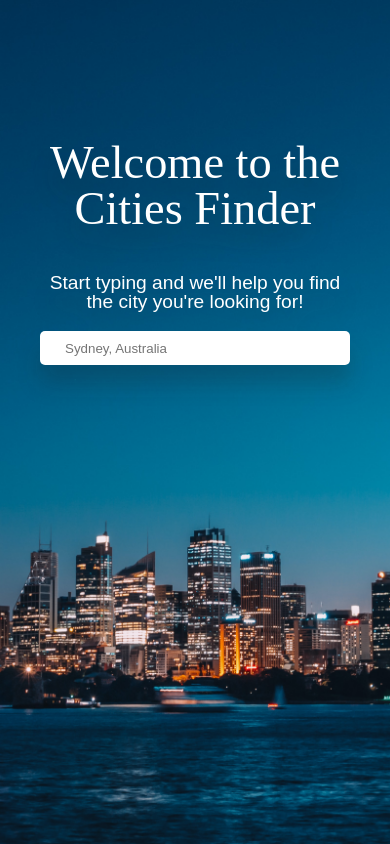
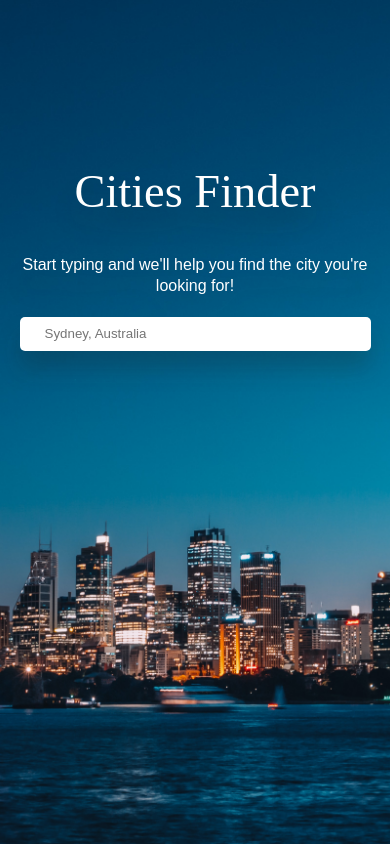
Before and after one commit to soniagisel/autocomplete-cities, a React (Create React App) app: page / in a window 390 px wide. Built offline with nearby package versions, Linux system fonts and the light colour scheme; a web font is replaced by a local one.

Commit message:
Adding styles to make a responsive layout

```diff
--- a/src/App.module.scss
+++ b/src/App.module.scss
@@ -7,28 +7,35 @@
     display: flex;
     justify-content: center;
     align-items: flex-start;
+    padding: 0 5%;
 
     .wrapper {
-        width: 600px;
-        padding: 40px;
         color: white;
-        margin: 100px auto;
         text-align: center;
         border-radius: 5px;
-        max-height: 130px;
         filter: drop-shadow(0 5mm 3mm rgba(25, 25, 25, 0.2));
+        margin-top: 20vh;
     }
 
     h1 {
-        font-size: 2.9rem;
+        font-size: 4rem;
         margin-bottom: 40px;
         font-family: 'Crete Round', serif;
+
+        @media (max-width: 500px) {
+            font-size: 2.9rem;
+        }
     }
 
     h2 {
         font-size: 1.2rem;
         margin-bottom: 20px;
         font-family: 'Montserrat', sans-serif;
+
+        @media (max-width: 500px) {
+            font-size: 1rem;
+            line-height: 1.3rem;
+        }
     }
 
     h3 {
--- a/src/App.tsx
+++ b/src/App.tsx
@@ -38,7 +38,7 @@ const App = () => {
     return (
         <div onLoad={() => console.log('LOADED')} className={styles.app}>
             <div className={styles.wrapper}>
-                <h1>Welcome to the Cities Finder</h1>
+                <h1>Cities Finder</h1>
                 <h2>Start typing and we'll help you find the city you're looking for!</h2>
 
                 <AutoComplete
--- a/src/Components/AutoComplete/AutoComplete.module.scss
+++ b/src/Components/AutoComplete/AutoComplete.module.scss
@@ -19,14 +19,17 @@
 
         li {
             background-color: white;
-            height: 1rem;
             font-family: 'Verdana', sans-serif;
             font-size: 13px;
             color: #e98a70;
-            white-space: nowrap;
-            overflow: hidden;
-            text-overflow: ellipsis;
             text-transform: capitalize;
+
+            @media (min-width: 500px) {
+                white-space: nowrap;
+                overflow: hidden;
+                text-overflow: ellipsis;
+                height: 1rem;
+            }
 
             &:not(:first-child) {
                 border-top: 1px;
--- a/src/Components/AutoComplete/AutoComplete.tsx
+++ b/src/Components/AutoComplete/AutoComplete.tsx
@@ -35,8 +35,13 @@ const AutoComplete: React.FC<AutoCompleteProps> = ({
 
     const listItemRef = useRef<HTMLLIElement[]>([])
     const noMatches = inputValue.length > minValueLength - 1 && currentList.length === 0
+    const [fetchCounter, setFetchCounter] = useState(0)
     const shouldListDisplay =
         (isOnFocus && currentList.length > 0 && inputValue.length > minValueLength - 1 && !isFetching) || isItemHovered
+    const noServiceMessage =
+        fetchCounter < 3
+            ? 'Oops! Something went wrong. To retry, click '
+            : 'The service seems to be unavailable, please come back later or retry by clicking '
 
     const delayMouseEvents = debounce(() => {
         setIsArrowNavigationActive(false)
@@ -98,6 +103,11 @@ const AutoComplete: React.FC<AutoCompleteProps> = ({
         return (listItemRef.current[i] = ref)
     }
 
+    const onFetchRetry = () => {
+        onRetry()
+        setFetchCounter(fetchCounter + 1)
+    }
+
     useEffect(() => {
         if (listCount! < 0 && currentList.length > 0) {
             const lastPosition = currentList.length - 1
@@ -111,7 +121,7 @@ const AutoComplete: React.FC<AutoCompleteProps> = ({
         }
     }, [listCount, currentList])
 
-    //TODO: Error message should disappear on blur
+    //TODO: Evaluate if error message should disappear on blur
 
     return (
         <div className={styles.searchBoxContainer}>
@@ -147,7 +157,7 @@ const AutoComplete: React.FC<AutoCompleteProps> = ({
                     </li>
                 ) : isError ? (
                     <li className={styles.hovered}>
-                        Oops! Something went wrong, click <button onClick={onRetry}>here</button> to retry.
+                        {noServiceMessage} <button onClick={onFetchRetry}>here</button>.
                     </li>
                 ) : isOnFocus && noMatches ? (
                     <li className={styles.hovered}>No results found for "{inputValue}"</li>
--- a/src/redux/store.ts
+++ b/src/redux/store.ts
@@ -8,8 +8,6 @@ export const store = configureStore({
         cities,
         [searchCitiesApi.reducerPath]: searchCitiesApi.reducer,
     },
-    // Adding the api middleware enables caching, invalidation, polling,
-    // and other useful features of `rtk-query`.
     middleware: (getDefaultMiddleware) => getDefaultMiddleware().concat(searchCitiesApi.middleware),
 })
 
```
Also changed, not shown: 1 other file (tests, documents, lock files or other folders).
